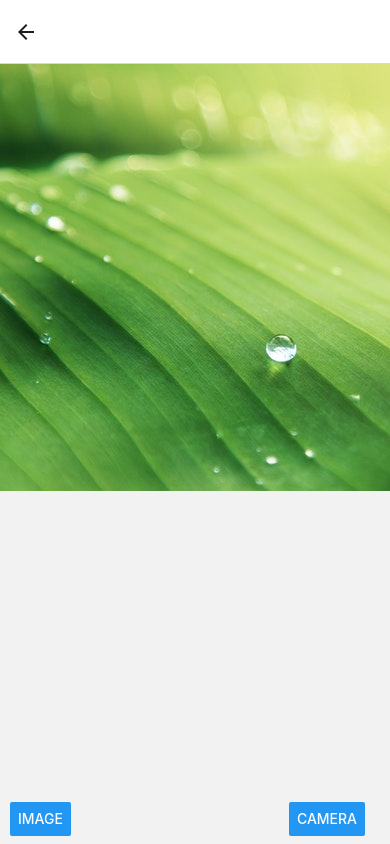
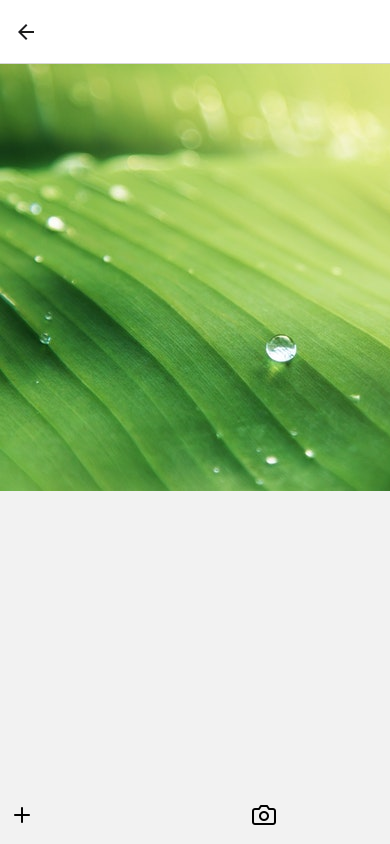
Before and after one commit to ezrablackfish2/whatsapp, a React Native app: screen /ChatScreen in a window 390 px wide. Built offline with nearby package versions, Linux system fonts and the light colour scheme.

Commit message:
did icon for chat screen

```diff
--- /dev/null
+++ b/constants/colors.js
@@ -0,0 +1,4 @@
+export default {
+	blue: "#349db",
+
+}
--- a/screens/ChatScreen.js
+++ b/screens/ChatScreen.js
@@ -1,7 +1,10 @@
 import React from 'react';
-import { View, Text, StyleSheet, Button, ImageBackground, TextInput } from 'react-native';
+import { View, Text, StyleSheet, Button, ImageBackground, TextInput, TouchableOpacity } from 'react-native';
 import backgroundImage from "../assets/images/droplet.jpeg";
 import { SafeAreaView } from "react-native-safe-area-context";
+import { Feather } from '@expo/vector-icons';
+import colors from "../constants/colors";
+
 
 const ChatScreen = props => {
 
@@ -13,11 +16,17 @@ const ChatScreen = props => {
 
 	    	</ImageBackground>
 	    <View style={styles.inputContainer}>
-	    	<Button title="Image" />
+		<TouchableOpacity onPress={() => console.log("Pressed")
+		}>
+		<Feather name="plus" size={24} color={colors.blue} />
+	    	</TouchableOpacity>
 
 	    	<TextInput />
 
-	    	<Button title="Camera" />
+	    	<TouchableOpacity onPress={() => console.log("Pressed")
+		}>
+		<Feather name="camera" size={24} color={colors.blue} />
+	    	</TouchableOpacity>
 	    </View>
 	    </SafeAreaView>
     );
```
